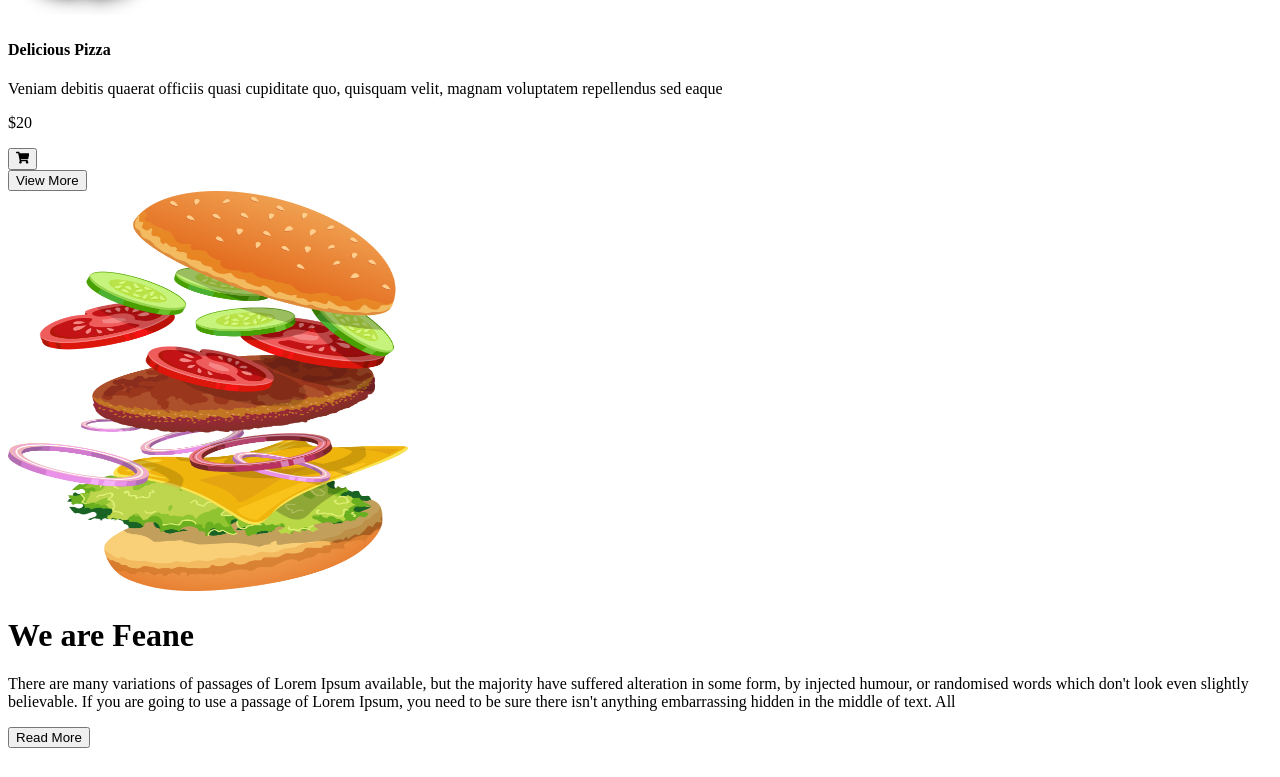
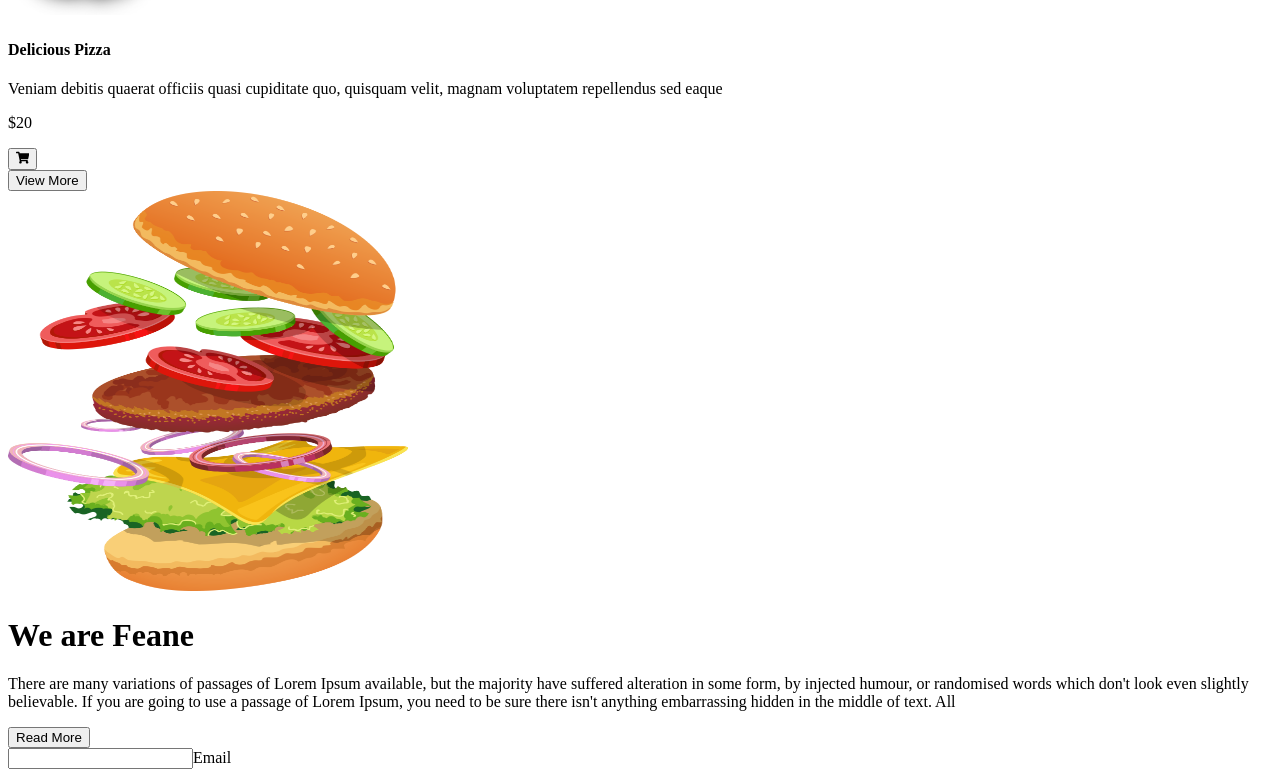
Before and after one commit to Nujsvart/food-ordering-app-nextjs, a Next.js app: page / in a window 1280 px wide. Shown: the part 2808-3585 px from the top of the page. Before the commit the page ends 3564 px from the top, so only its background shows below. Built offline with nearby package versions, Linux system fonts and the light colour scheme.

Commit message:
Input, Form components

```diff
--- /dev/null
+++ b/components/Form/Form.jsx
@@ -0,0 +1,11 @@
+import Input from "./Input";
+
+const Form = () => {
+  return (
+    <div className="container mx-auto">
+      <Input />
+    </div>
+  );
+};
+
+export default Form;
--- /dev/null
+++ b/components/Form/Input.jsx
@@ -0,0 +1,20 @@
+import React from "react";
+
+const Input = () => {
+  return (
+    <div className="w-full">
+      <label className="relative cursor-text block">
+        <input
+          type="email"
+          className="focus:outline-none  px-3 py-2 w-full border border-primary peer h-full"
+          required
+        />
+        <span className="absolute top-0 left-0  px-4 text-sm flex w-full items-center peer-focus:-top-8 peer-valid:-top-8 h-full transition-all duration-500 peer-focus:cursor-default">
+          Email
+        </span>
+      </label>
+    </div>
+  );
+};
+
+export default Input;
--- a/pages/home/index.jsx
+++ b/pages/home/index.jsx
@@ -2,6 +2,7 @@ import About from "@/components/layout/About";
 import Campaigns from "@/components/layout/Campaigns";
 import MenuWrapper from "@/components/menuproducts/MenuWrapper";
 import Caraousel from "@/components/ui/Caraousel";
+import Form from "@/components/Form/Form";
 
 const Index = () => {
   return (
@@ -9,7 +10,8 @@ const Index = () => {
       <Caraousel />
       <Campaigns />
       <MenuWrapper />
-      <About/>
+      <About />
+      <Form />
     </div>
   );
 };
--- a/pages/index.jsx
+++ b/pages/index.jsx
@@ -12,7 +12,6 @@ export default function Index() {
       </Head>
       <Header />
       <Home />
-
     </div>
   );
 }
```
